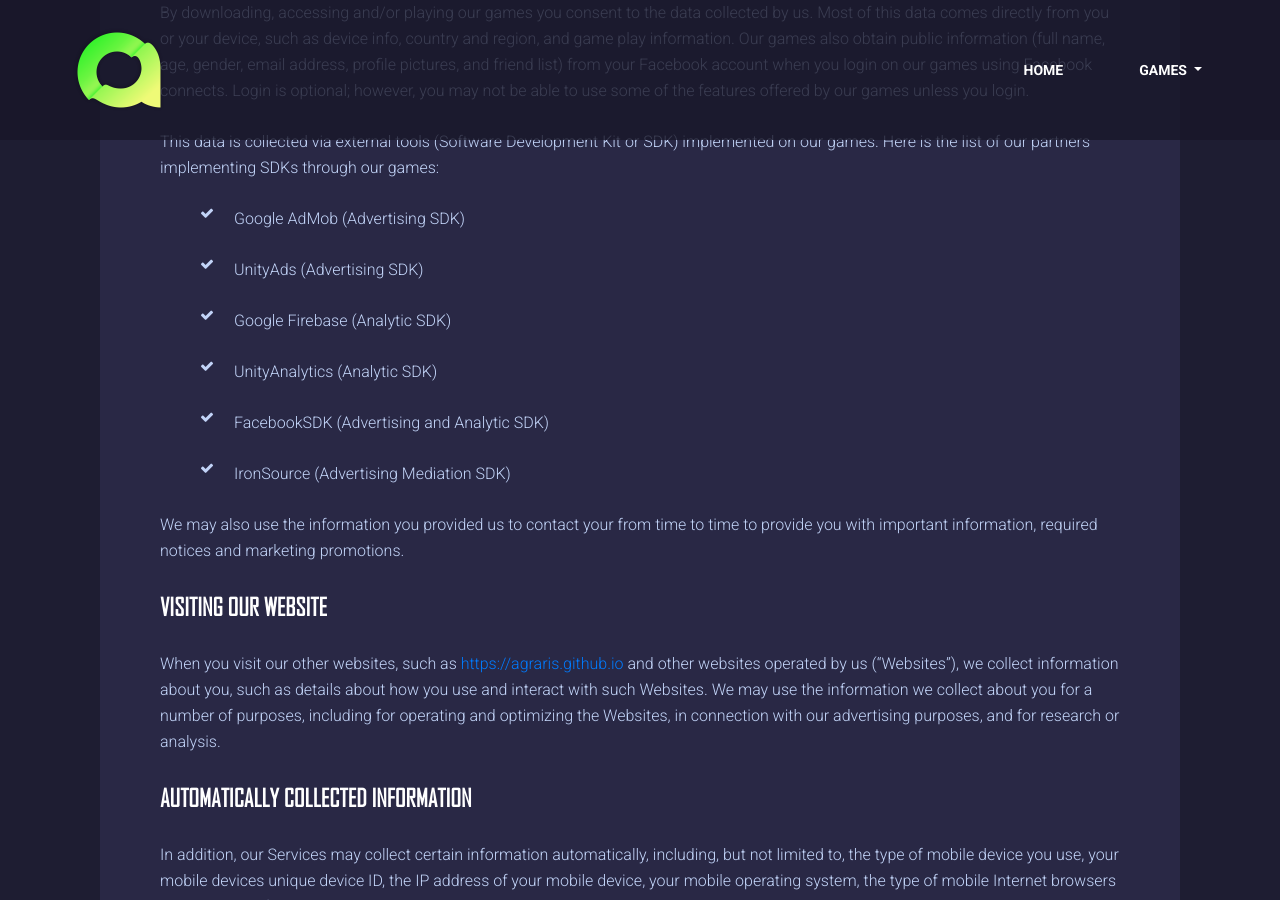
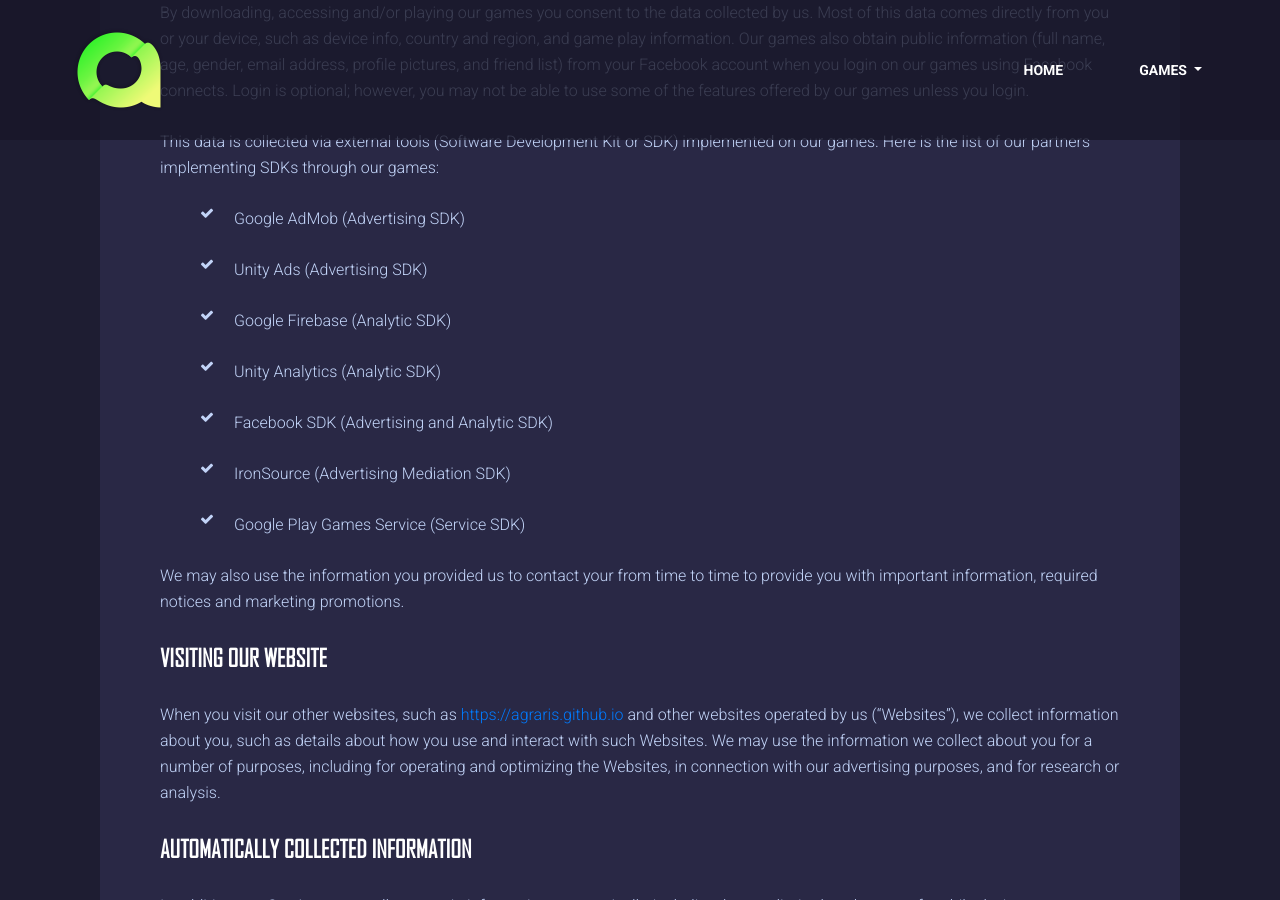
Before and after one commit to agraris/agraris.github.io, a Jekyll site: the page built from privacy.md, in a window 1280 px wide and 900 px high, scrolled down 1216 px. Built offline with Jekyll 4.4.1, drawn with Linux system fonts in a browser that asks for light colours; some of the changed text lies outside the part shown.

Commit message:
Update privacy.md

```diff
--- a/privacy.md
+++ b/privacy.md
@@ -25,19 +25,22 @@
         <p>Google AdMob (Advertising SDK)</p>
     </li>
     <li style="margin-left: 40px; display: flex">
-        <p>UnityAds (Advertising SDK)</p>
+        <p>Unity Ads (Advertising SDK)</p>
     </li>
     <li style="margin-left: 40px; display: flex">
         <p>Google Firebase (Analytic SDK)</p>
     </li>
     <li style="margin-left: 40px; display: flex">
-        <p>UnityAnalytics (Analytic SDK)</p>
+        <p>Unity Analytics (Analytic SDK)</p>
     </li>
     <li style="margin-left: 40px; display: flex">
-        <p>FacebookSDK (Advertising and Analytic SDK)</p>
+        <p>Facebook SDK (Advertising and Analytic SDK)</p>
     </li>
     <li style="margin-left: 40px; display: flex">
         <p>IronSource (Advertising Mediation SDK)</p>
+    </li>
+    <li style="margin-left: 40px; display: flex">
+        <p>Google Play Games Service (Service SDK)</p>
     </li>
 </ul>
 
```
Also changed, not shown: other parts of privacy.md (+1 -1 lines).
